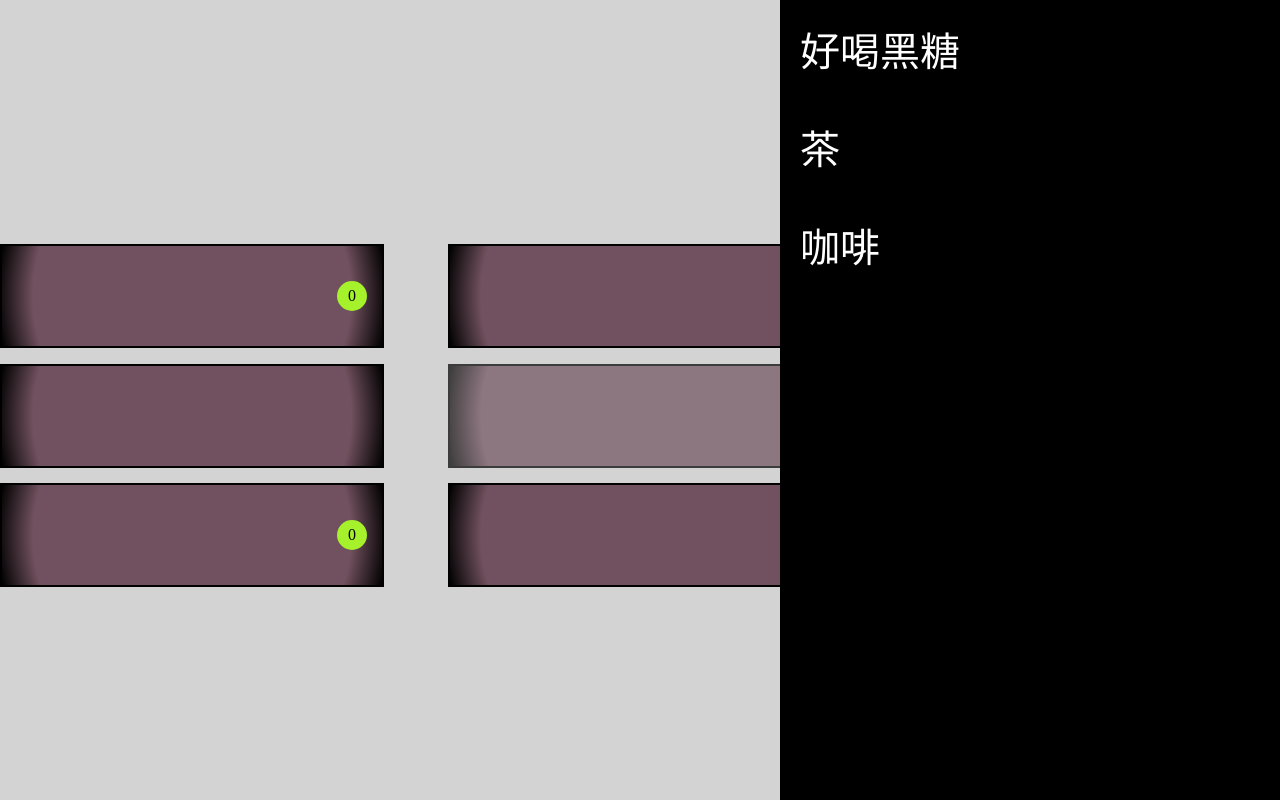
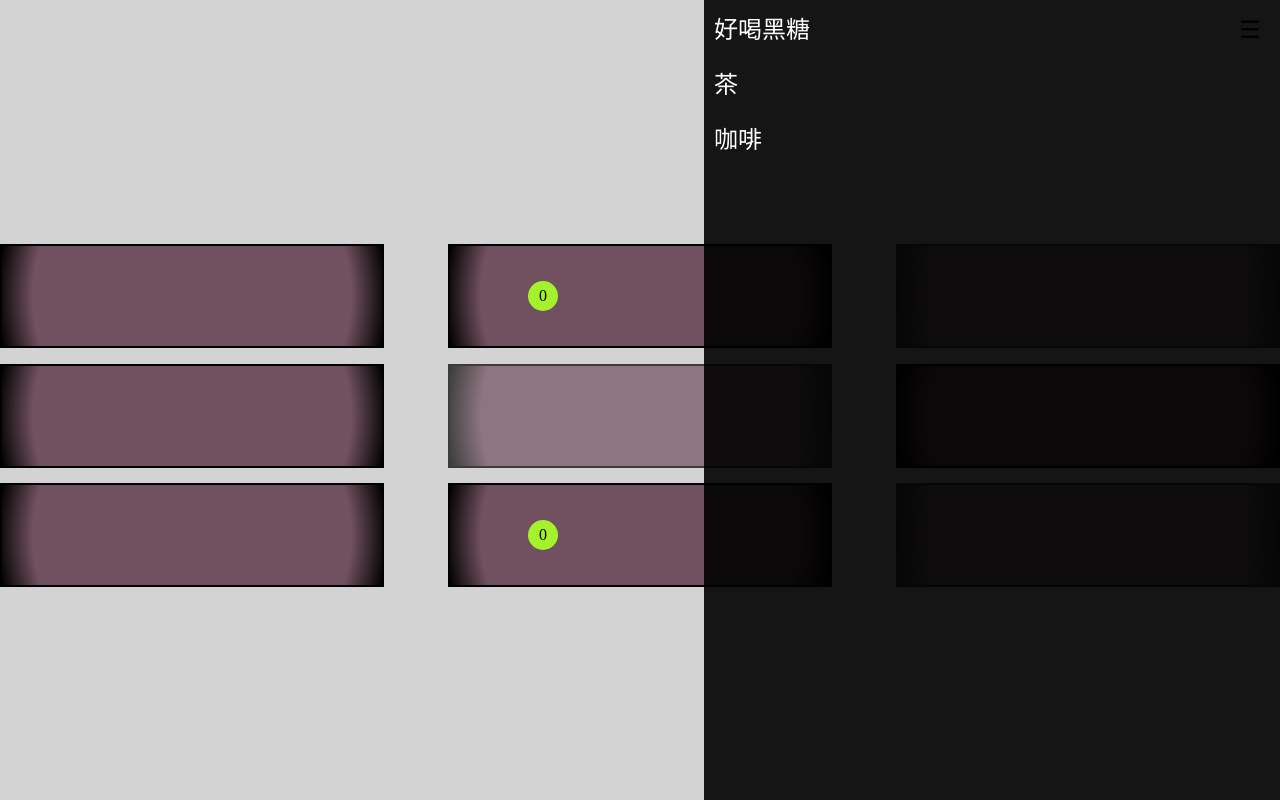
Before and after one commit to jung0730/neutec-interview, a Vue app: page / in a window 1280 px wide. Both pictures are taken after a click on the button 1250 px from the left and 30 px from the top of the page. Built offline with nearby package versions, Linux system fonts and the light colour scheme.

Commit message:
style: adjust css

```diff
--- a/src/components/Game.vue
+++ b/src/components/Game.vue
@@ -94,7 +94,7 @@ export default {
     transform: translate(-50%, -50%);
   }
   to {
-    left: 150%;
+    left: 270%;
   }
 }
 </style>
--- a/src/components/Navbar.vue
+++ b/src/components/Navbar.vue
@@ -1,6 +1,7 @@
 <template>
   <div class="container">
     <button class="menu" @click="toggleSidebar"></button>
+    <transition>
       <nav class="sidebar" v-if="isSidebarVisible">
         <div
           v-for="category in menuItems"
@@ -8,21 +9,22 @@
           :key="category.key"
           :class="{ selected: isCategorySelected(category) }"
         >
-        <div @click="toggleCategory(category)">
+          <div @click="toggleCategory(category)" class="text">
             {{ category.text }}
           </div>
           <div v-show="category.expanded" class="sub-items">
             <div v-for="subcategory in category.children" :key="subcategory.key">
-            <div @click="toggleSubCategory(subcategory)">
+              <div @click="toggleSubCategory(subcategory)" class="text">
                 {{ subcategory.text }}
               </div>
               <div v-show="subcategory.children && subcategory.expanded" class="sub-items-children">
-              <div v-for="item in subcategory.children" :key="item.key">{{ item.text }}</div>
+                <div v-for="item in subcategory.children" :key="item.key" class="text">{{ item.text }}</div>
               </div>
             </div>
           </div>
         </div>
       </nav>
+    </transition>
   </div>
 </template>
 
@@ -169,8 +171,8 @@ export default {
 
 .sidebar {
   top: 0;
-  width: 500px;
-  background-color: black;
+  width: 45vw;
+  background-color: rgba(0, 0, 0, 0.9);
   position: fixed;
   height: 100vh;
   right: 0;
@@ -179,21 +181,41 @@ export default {
 }
 
 .items {
-  font-size: 40px;
-  padding: 20px;
+  font-size: 24px;
+  padding: 10px;
+  cursor: pointer;
 }
 
 .selected {
   background: gray;
 }
 
+.text:hover {
+  color: yellow;
+}
+
 .sub-items {
-  font-size: 30px;
-  padding: 20px;
+  font-size: 16px;
+  padding: 10px;
 }
 
 .sub-items-children {
-  font-size: 20px;
-  padding: 20px;
+  font-size: 8px;
+  padding: 10px;
+}
+
+.v-enter-active,
+.v-leave-active {
+  transition: opacity 1s;
+}
+
+.v-enter-from,
+.v-leave-to {
+  opacity: 0;
+}
+
+.v-enter-to,
+.v-leave-from {
+  opacity: 1;
 }
 </style>
```
Lines whose indentation alone changed are shown as unchanged.
